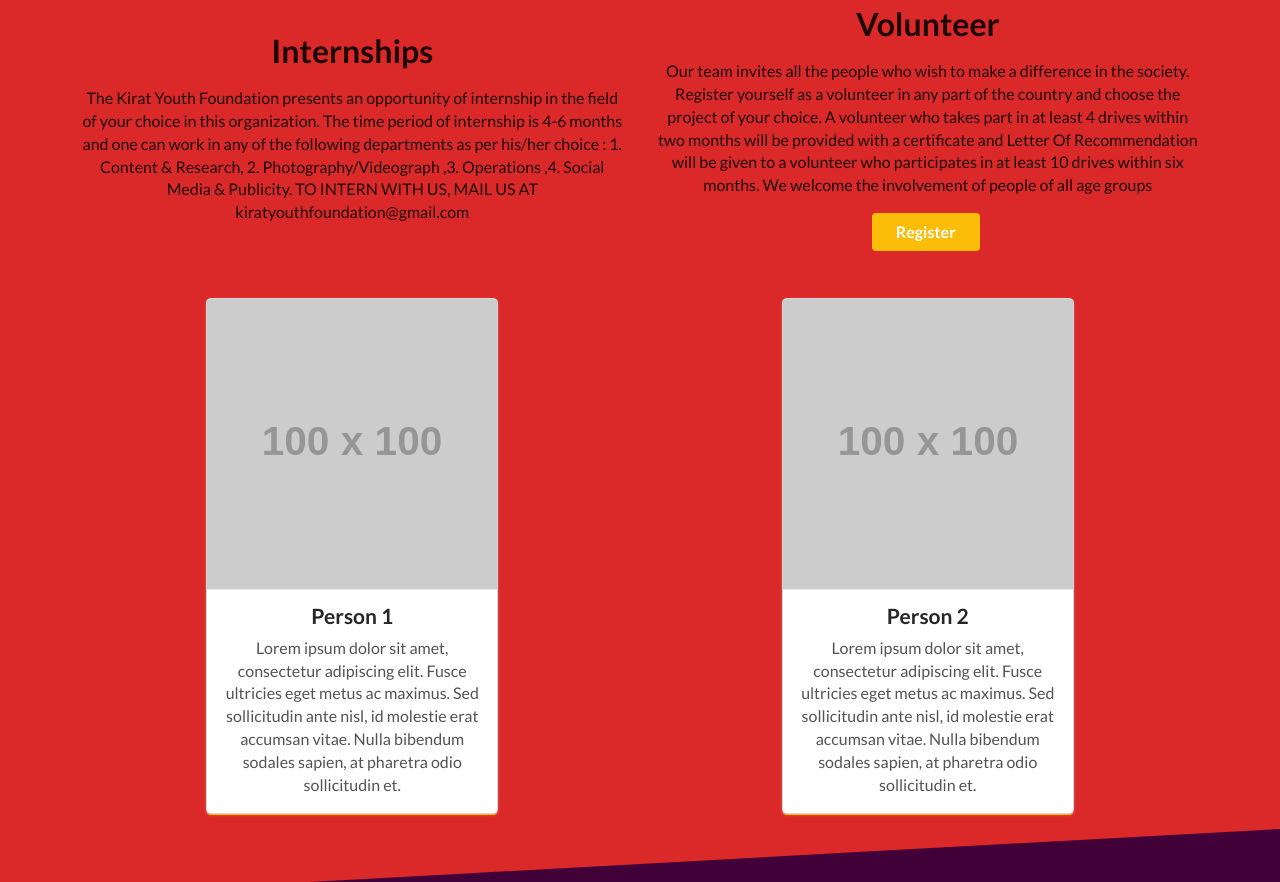
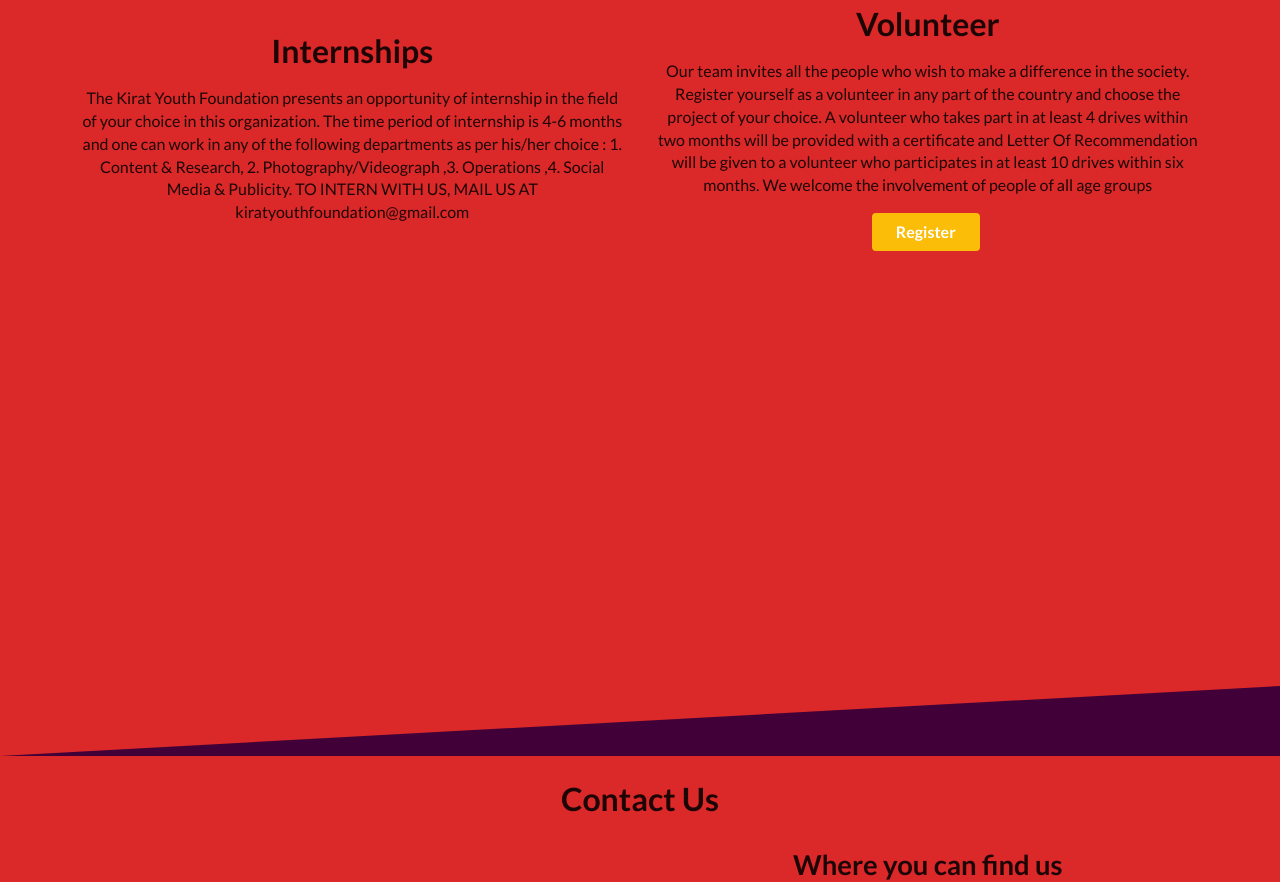
Before and after one commit to akshatjain99/Kirat-Youth-Foundation, a plain HTML site: page index_new.html in a window 1280 px wide. Shown: the part 3953-4835 px from the top of the page. Drawn offline with nearby package versions, Linux system fonts and the light colour scheme; placeholder pictures from the web are drawn by us; a script that the page names is missing.

Commit message:
Removed the Testemonials

```diff
--- a/index_new.html
+++ b/index_new.html
@@ -234,30 +234,6 @@
 					<a class="ui yellow button" href="https://kiratyouthfoundation.typeform.com/to/vaMbP5" target="_blank">Register</a>
         		</div>
 			</div>
-            <div class="row">
-            	<div class="sixteen wide mobile tablet eight wide computer column">
-                	<div class="ui raised yellow card ">
-                    	<div class="image">
-                        	<img src="http://via.placeholder.com/100x100" class="ui image middle aligned">
-                        </div>
-                        <div class="content">
-                        	<div class="header">Person 1 </div>
-                            <div class="description"><p>Lorem ipsum dolor sit amet, consectetur adipiscing elit. Fusce ultricies eget metus ac maximus. Sed sollicitudin ante nisl, id molestie erat accumsan vitae. Nulla bibendum sodales sapien, at pharetra odio sollicitudin et.</p></div>
-                        </div>
-                    </div>
-                </div>
-                <div class="sixteen wide mobile tablet eight wide computer column">
-                	<div class="ui raised yellow card ">
-                    	<div class="image">
-                        	<img src="http://via.placeholder.com/100x100" class="ui image middle aligned">
-                        </div>
-                        <div class="content">
-                        	<div class="header">Person 2</div>
-                            <div class="description"><p>Lorem ipsum dolor sit amet, consectetur adipiscing elit. Fusce ultricies eget metus ac maximus. Sed sollicitudin ante nisl, id molestie erat accumsan vitae. Nulla bibendum sodales sapien, at pharetra odio sollicitudin et.</p></div>
-                        </div>
-                    </div>
-               	</div>
-        	</div>
         </div>
     </section>
     <svg viewBox="0 0 1280 70" preserveAspectRatio="none" id="headerCurve1" role="presentation" aria-hidden="true">
```
